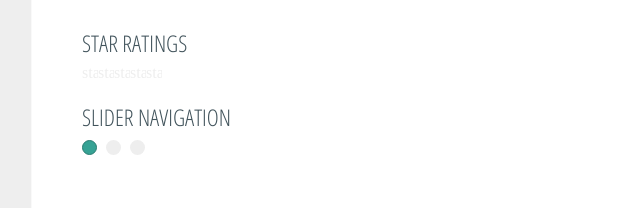
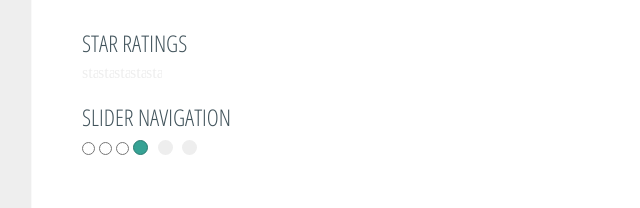
Before and after one commit to melchoyce/sqUId, a plain HTML site: page index.html in a window 1280 px wide. Shown: the part 1129-1337 px from the top of the page, 109-749 px from the left. Drawn offline with nearby package versions, Linux system fonts and the light colour scheme.

Commit message:
Starting to make slider nav work

```diff
--- a/index.html
+++ b/index.html
@@ -96,6 +96,10 @@
 			</div>
 			<div class="slider-navigation">
 				<h3>Slider Navigation</h3>
+				<input type="radio" name="slider-navigation" id="slide-1" /><label for="slide-1"></label>
+				<input type="radio" name="slider-navigation" id="slide-2" /><label for="slide-2"></label>
+				<input type="radio" name="slider-navigation" id="slide-3" /><label for="slide-3"></label>
+
 				<div class="slider-nav slider-nav-selected"></div>
 				<div class="slider-nav slider-nav-unselected"></div>
 				<div class="slider-nav slider-nav-unselected"></div>
```
